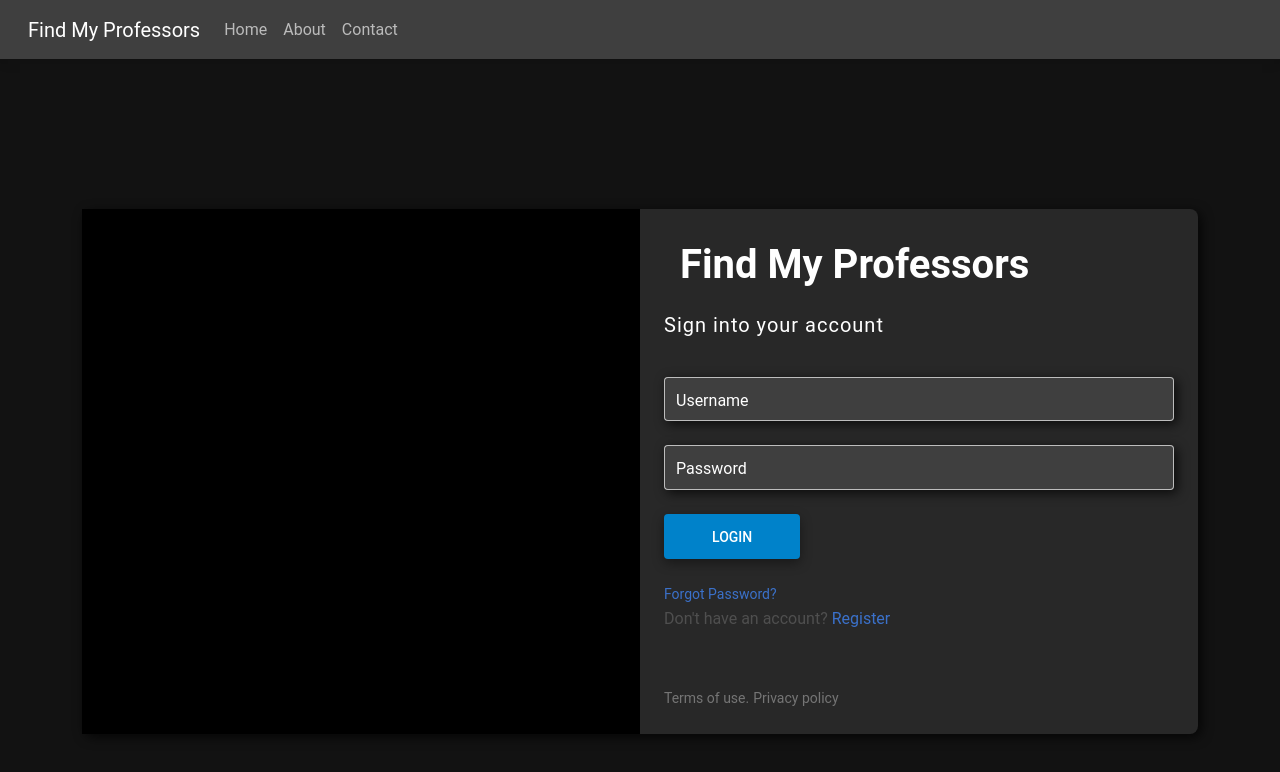
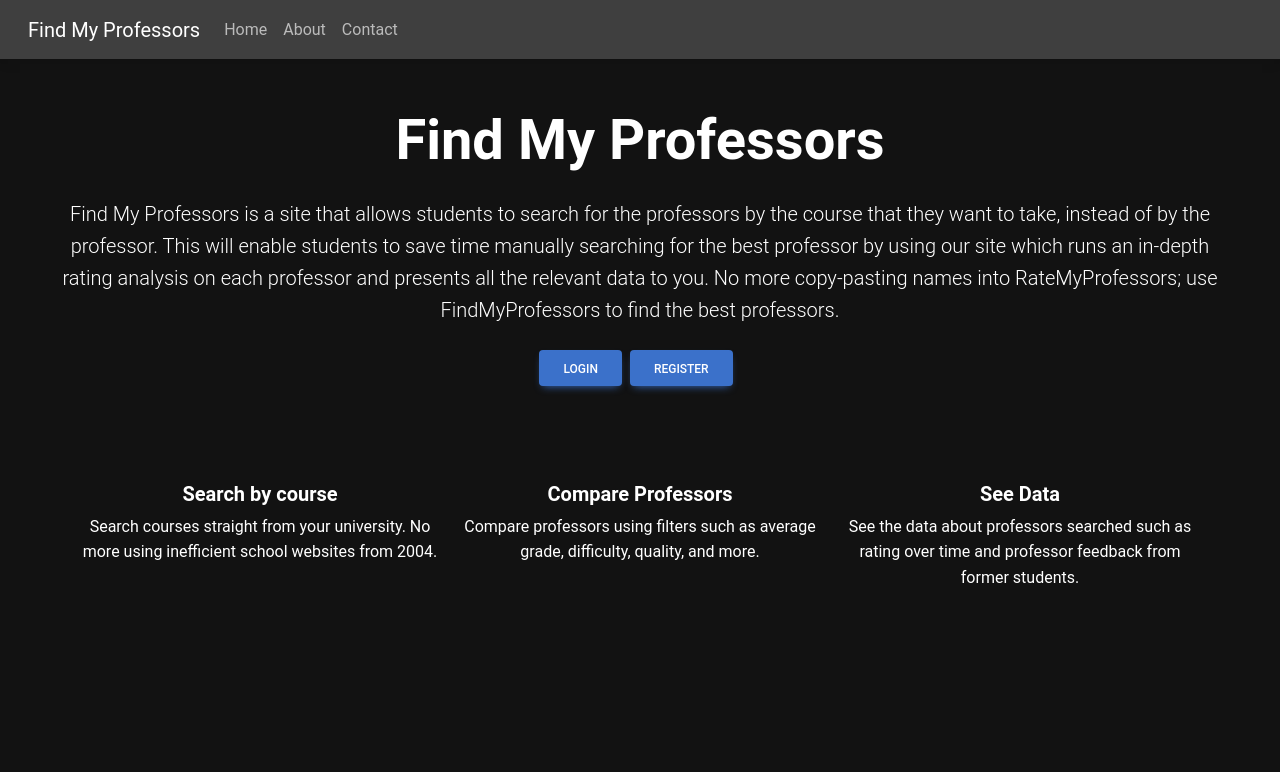
Before and after one commit to FindMyProfessors/findmyprofessors, a React (Create React App) app in the folder website2/: page /Home in a window 1280 px wide. Before the commit this address led to /. Shown: the top 772 px of the page. Built offline with nearby package versions, Linux system fonts and the light colour scheme; the HTML template or start-up script is replaced by a standard one.

Commit message:
dark theme

```diff
--- a/website2/src/App.jsx
+++ b/website2/src/App.jsx
@@ -26,6 +26,7 @@
 import ForgotPassword from './components/ForgotPassword';
 import PasswordReset from './components/PasswordReset';
 import Dashboard from './components/Dashboard';
+import Home from './components/Home';
 
 import logoBlack from './Logo-Black.JPG'; // Adjust path as necessary
 
@@ -41,6 +42,7 @@
                     <Route path="/PasswordReset" element={<PasswordReset />} />
                     <Route path="/Register" element={<Register />} />
                     <Route path="/Dashboard" element={<Dashboard />} />
+                    <Route path="/Home" element={<Home />} />
                     <Route path="*" element={<Navigate to="/" />} />
                 </Routes>
             </Router>
--- a/website2/src/components/Home.jsx
+++ b/website2/src/components/Home.jsx
@@ -26,7 +26,8 @@
     <>
         <Header />
 
-        <MDBContainer fluid className="p-5 bg-dark text-white text-center">
+        <style>{'body { background-color: #121212; }'}</style>
+        <MDBContainer fluid className="p-5 text-white text-center" style={{ backgroundColor: '#121212'}}>
           <h2 className="display-4 fw-bold">
             Find My Professors
           </h2>
@@ -35,12 +36,14 @@
           </p>
           <div className="d-flex justify-content-center">
 
+            <MDBBtn color="primary" className="me-2"href='/'Login>
+              Login
+            </MDBBtn>
+
             <MDBBtn color="primary" className="me-2" href='/'Register>
               Register
             </MDBBtn>
-        <MDBBtn color="primary" className="me-2"href='/'Login>
-          Sign In
-        </MDBBtn>
+
           </div>
         </MDBContainer>
 
@@ -48,24 +51,24 @@
       <MDBRow>
         <MDBCol md="4" className="mb-4 text-center">
           <MDBIcon icon="fas fa-magnifying-glass" size="3x" className="mb-3 text-primary"/>
-          <h5 className="fw-bold">Search by course</h5>
-          <p>
+          <h5 className="fw-bold" style={{ color: 'white' }}>Search by course</h5>
+          <p style={{ color: 'white' }}>
             Search courses straight from your university. No more using inefficient school websites from 2004.
           </p>
         </MDBCol>
 
         <MDBCol md="4" className="mb-4 text-center">
           <MDBIcon icon="fa fa-chart-bar" size="3x" className="mb-3 text-primary"/>
-          <h5 className="fw-bold">Compare Professors</h5>
-          <p>
+          <h5 className="fw-bold" style={{ color: 'white' }}>Compare Professors</h5>
+          <p style={{ color: 'white' }}>
             Compare professors using filters such as average grade, difficulty, quality, and more.
           </p>
         </MDBCol>
 
         <MDBCol md="4" className="mb-4 text-center">
           <MDBIcon icon="fas fa-chart-line" size="3x" className="mb-3 text-primary"/>
-          <h5 className="fw-bold">See Data</h5>
-          <p>
+          <h5 className="fw-bold" style={{ color: 'white' }}>See Data</h5>
+          <p style={{ color: 'white' }}>
             See the data about professors searched such as rating over time and professor feedback from former students.
           </p>
         </MDBCol>
```
Lines whose indentation alone changed are shown as unchanged.
